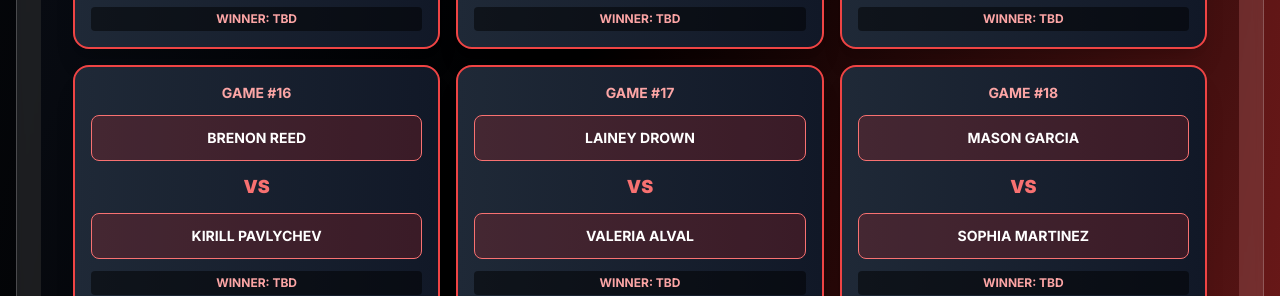
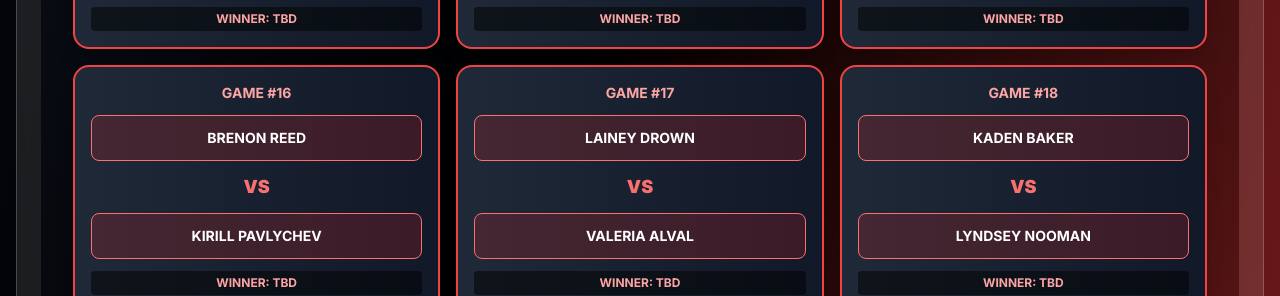
Before and after one commit to leadtopspec/march-madness-leaderboard, a Next.js app: page / in a window 1280 px wide. Shown: the part 4760-5056 px from the top of the page. Built offline with nearby package versions, Linux system fonts and the light colour scheme; no server answers.

Commit message:
FIX: Correct Game 18 participants to KADEN BAKER vs LYNDSEY NOOMAN (not MASON/SOPHIA)

```diff
--- a/src/app/page.tsx
+++ b/src/app/page.tsx
@@ -69,8 +69,8 @@ const bracketParticipants: SalesRep[] = [
   { id: '34', name: 'FABIAN ESCATEL', totalSales: 0, totalPremium: 0, rank: 34, lastSale: FIXED_DATE, team: 'All In Agencies', bracketPosition: 34 },
   { id: '35', name: 'DANIEL SUAREZ', totalSales: 0, totalPremium: 0, rank: 35, lastSale: FIXED_DATE, team: 'All In Agencies', bracketPosition: 35 },
   { id: '36', name: 'KIRILL PAVLYCHEV', totalSales: 0, totalPremium: 0, rank: 36, lastSale: FIXED_DATE, team: 'All In Agencies', bracketPosition: 36 },
-  { id: '37', name: 'MASON GARCIA', totalSales: 0, totalPremium: 0, rank: 37, lastSale: FIXED_DATE, team: 'All In Agencies', bracketPosition: 37 },
-  { id: '38', name: 'SOPHIA MARTINEZ', totalSales: 0, totalPremium: 0, rank: 38, lastSale: FIXED_DATE, team: 'All In Agencies', bracketPosition: 38 },
+  { id: '37', name: 'KADEN BAKER', totalSales: 0, totalPremium: 0, rank: 37, lastSale: FIXED_DATE, team: 'All In Agencies', bracketPosition: 37 },
+  { id: '38', name: 'LYNDSEY NOOMAN', totalSales: 0, totalPremium: 0, rank: 38, lastSale: FIXED_DATE, team: 'All In Agencies', bracketPosition: 38 },
 ]
 
 export default function MarchMadnessLeaderboard() {
--- a/src/app/tv/page.tsx
+++ b/src/app/tv/page.tsx
@@ -56,8 +56,8 @@ const bracketParticipants: SalesRep[] = [
   { id: '32', name: 'KIRILL PAVLYCHEV', totalSales: 0, totalPremium: 0, rank: 32, lastSale: FIXED_DATE, team: 'All In Agencies', bracketPosition: 32 },
   { id: '33', name: 'LAINEY DROWN', totalSales: 0, totalPremium: 0, rank: 33, lastSale: FIXED_DATE, team: 'All In Agencies', bracketPosition: 33 },
   { id: '34', name: 'VALERIA ALVAL', totalSales: 0, totalPremium: 0, rank: 34, lastSale: FIXED_DATE, team: 'All In Agencies', bracketPosition: 34 },
-  { id: '35', name: 'MASON GARCIA', totalSales: 0, totalPremium: 0, rank: 35, lastSale: FIXED_DATE, team: 'All In Agencies', bracketPosition: 35 },
-  { id: '36', name: 'SOPHIA MARTINEZ', totalSales: 0, totalPremium: 0, rank: 36, lastSale: FIXED_DATE, team: 'All In Agencies', bracketPosition: 36 },
+  { id: '35', name: 'KADEN BAKER', totalSales: 0, totalPremium: 0, rank: 35, lastSale: FIXED_DATE, team: 'All In Agencies', bracketPosition: 35 },
+  { id: '36', name: 'LYNDSEY NOOMAN', totalSales: 0, totalPremium: 0, rank: 36, lastSale: FIXED_DATE, team: 'All In Agencies', bracketPosition: 36 },
 ]
 
 export default function TVMode() {
--- a/src/components/BracketView.tsx
+++ b/src/components/BracketView.tsx
@@ -22,7 +22,7 @@ export default function BracketView() {
     { game: 15, team1: "DENNIS CHORNIY", team2: "CHARLIE SIMMS", winner: null },
     { game: 16, team1: "BRENON REED", team2: "KIRILL PAVLYCHEV", winner: null },
     { game: 17, team1: "LAINEY DROWN", team2: "VALERIA ALVAL", winner: null },
-    { game: 18, team1: "MASON GARCIA", team2: "SOPHIA MARTINEZ", winner: null },
+    { game: 18, team1: "KADEN BAKER", team2: "LYNDSEY NOOMAN", winner: null },
   ]
 
   return (
--- a/src/components/TVBracketView.tsx
+++ b/src/components/TVBracketView.tsx
@@ -22,7 +22,7 @@ export default function TVBracketView() {
     { game: 15, team1: "DENNIS CHORNIY", team2: "CHARLIE SIMMS" },
     { game: 16, team1: "BRENON REED", team2: "KIRILL PAVLYCHEV" },
     { game: 17, team1: "LAINEY DROWN", team2: "VALERIA ALVAL" },
-    { game: 18, team1: "MASON GARCIA", team2: "SOPHIA MARTINEZ" },
+    { game: 18, team1: "KADEN BAKER", team2: "LYNDSEY NOOMAN" },
   ]
 
   return (
```
Also changed, not shown: agent-access-codes.csv.
